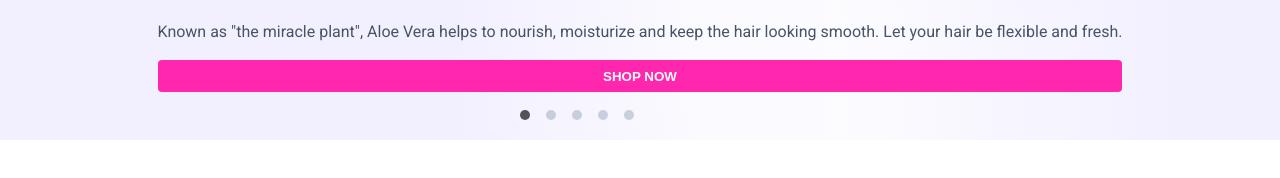
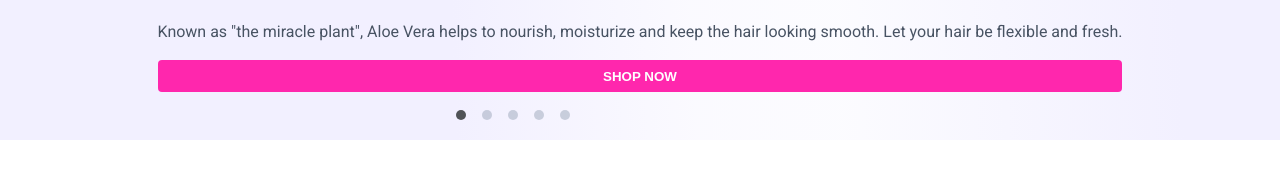
Before and after one commit to acyadigar/nuxt-watsons-ui-clone, a Nuxt app: page / in a window 1280 px wide. Shown: the part 547-725 px from the top of the page. Built offline with nearby package versions, Linux system fonts and the light colour scheme; no server answers.

Commit message:
Realign carousel pagination bar

```diff
--- a/assets/css/slider.css
+++ b/assets/css/slider.css
@@ -110,7 +110,7 @@
     position: absolute;
     bottom: .75rem;
     text-align: left !important;
-    margin-left: 40vw;
+    margin-left: 35vw;
   }
 
   .VueCarousel-navigation-button.VueCarousel-navigation-prev,
```
